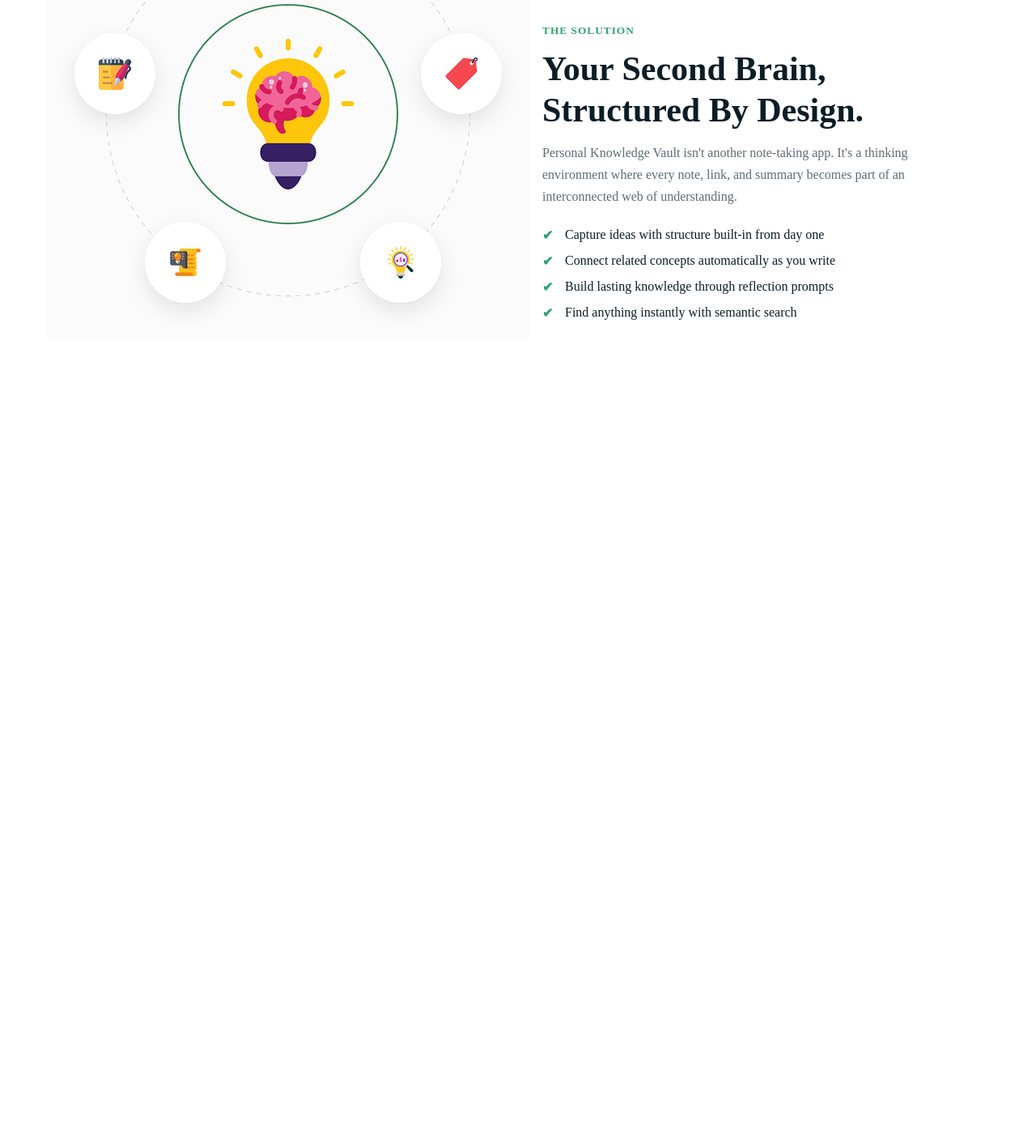
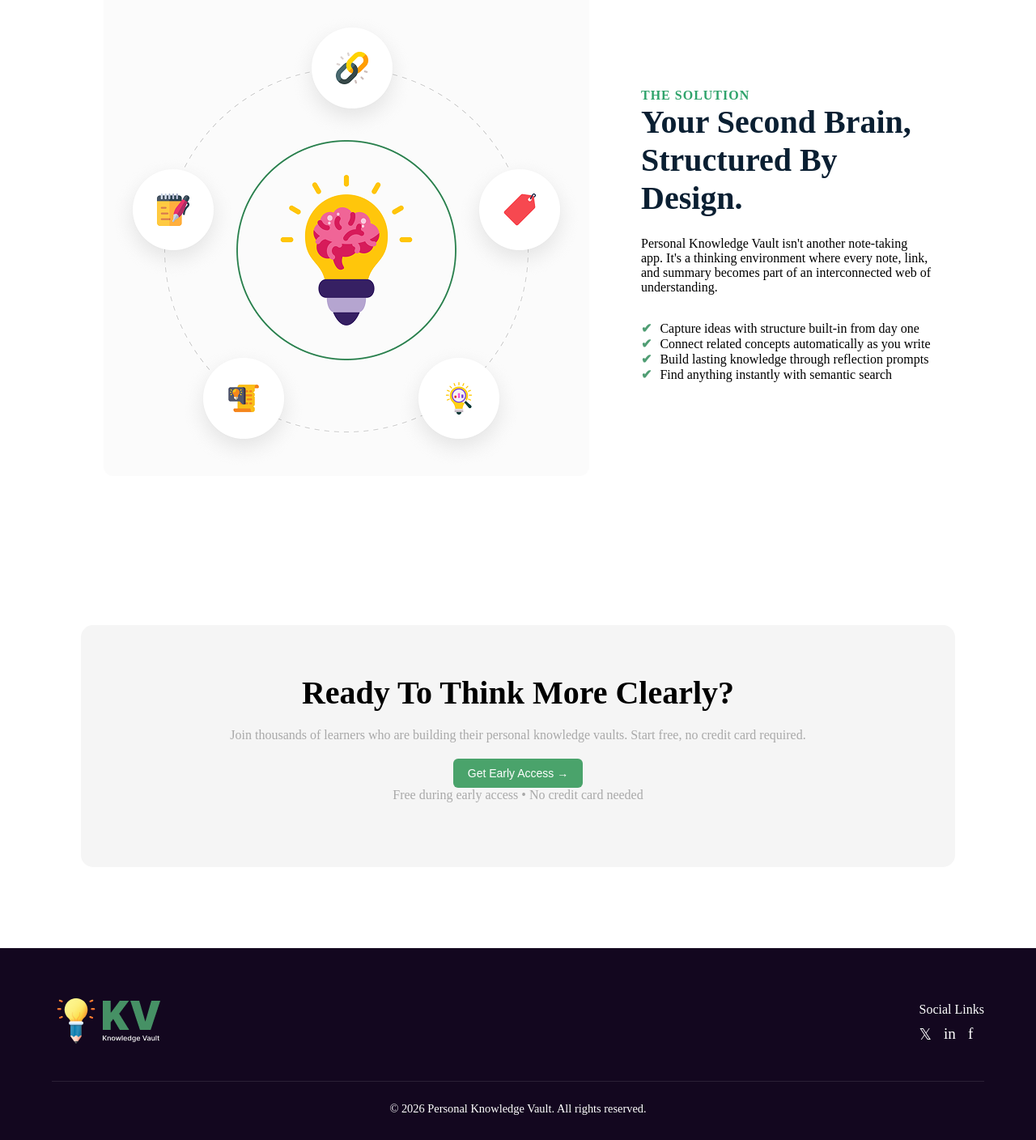
Before and after one commit to ashim200288/Assignment1, a plain HTML site: page index.html in a window 1280 px wide. Shown: the part 1401-2809 px from the top of the page at 81% size. Before the commit the page ends 1929 px from the top, so only its background shows below. Drawn offline with Linux system fonts and the light colour scheme; files whose address does not match are found by name; a web font is replaced by a local one.

Commit message:
first commit

```diff
--- a/css/styel.css
+++ b/css/styel.css
@@ -171,77 +171,91 @@
 
 /* solution */
 
-.solution {
-  padding: 100px 8%;
-  background: #ffffff;
+.solution{
+    display: flex;
+    align-items: center;
+    padding: 5rem 10%;
+    gap: 4rem;
 }
-.solution-container{
-    display: grid;
-    grid-template-columns: 1fr 1fr;
-    align-items: center;
-    gap:60px
+.solution-content h2{
+    font-size: 2.5rem;
+    margin-bottom: 1.5rem;
+    color: #0a1f32;
 }
 
-.solution-visual{
-    position: relative;
-    width: 420px;
-    height: 420px;
-    margin: auto;
-}
-.solution img{
-    margin: 20px;
-}
-
-.circle-main {
-  width: 220px;
-  height: 220px;
-  border-radius: 50%;
-  background: #fff;
-  border: 2px solid #2fa36b;
-  display: flex;
-  align-items: center;
-  justify-content: center;
-  margin: auto;
-  position: relative;
-  z-index: 2;
-}
-
-/* RIGHT CONTENT */
-.solution-content .eyebrow {
+.solution-content .label {
   color: #2fa36b;
   font-weight: 600;
   letter-spacing: 1px;
 }
-
-.solution-content h2 {
-  font-size: 42px;
-  margin: 14px 0;
-  line-height: 1.2;
-  color: #0b1d26;
+.check-list{
+    list-style: none;
+    margin-top: 2rem;
 }
 
-.solution-content p {
-  color: #5f6c72;
-  line-height: 1.7;
-  margin-bottom: 24px;
+.check-list li::before{
+    content: '✔';
+    color: #4f9d73;
+    margin-right: 10px;
+    font-weight: bold;
 }
 
-/* LIST */
-.features {
-  list-style: none;
+/* Final CTA Section Styles */
+.final-cta{
+    background: #fff;
+    padding: 100px;
+}
+.cta-card{
+    background: whitesmoke;
+    border-radius: 15px;
+    padding: 60px 40px;
+    text-align: center;
+    max-width: 1000px;
+    margin: 0 auto;
 }
 
-.features li {
-  margin-bottom: 14px;
-  padding-left: 28px;
-  position: relative;
-  color: #0b1d26;
+.cta-card h2{
+    font-size: 2.5rem;
+    margin-bottom: 20px;
 }
 
-.features li::before {
-  content: "✔";
-  position: absolute;
-  left: 0;
-  color: #2fa36b;
-  font-weight: bold;
+.cta-card p{
+    font-size: 1rem;
+    color: darkgrey;
+    margin-bottom: 20px;
 }
+
+/* site-footer */
+.site-footer{
+    background: rgb(19, 7, 31);
+    color: #fff;
+    padding: 60px 5% 30px;
+}
+
+.footer-container{
+    display: flex;
+    justify-content: space-between;
+    align-items: center;
+    max-width: 1200px;
+    margin: 0 auto 40px;
+}
+.social-icons{
+    display: flex;
+    gap: 15px;
+    margin-top: 10px;
+}
+
+.social-icons a{
+    color: #fff;
+    text-decoration: none;
+    font-size: 1.2rem;
+}
+.footer-bottom{
+    text-align: center;
+    font-size: 0.9rem;
+}
+.footer-bottom hr{
+    border: 0;
+    border-top: 1px solid rgba(255, 255, 255, 0.1);
+    margin-bottom: 25px;
+}
--- a/index.html
+++ b/index.html
@@ -87,41 +87,52 @@
 </section>
 
     <section class="solution">
-  <div class="solution-container">
-
-    <!-- LEFT GRAPHIC -->
-    <div class="solution-visual">
-      <div class="circle-main">
-        <img src="./images/knowledge.png" alt="Brain">
+  <div class="diagram-container">
+    <img src="./images/knowledge.png" alt="Second Brain Diagram">
   </div>
-    </div>
-    <!-- RIGHT CONTENT -->
   <div class="solution-content">
-      <small class="eyebrow">THE SOLUTION</small>
-
-      <h2>
-        Your Second Brain,<br>
-        Structured By Design.
-      </h2>
-
-      <p>
-        Personal Knowledge Vault isn't another note-taking app.
-        It's a thinking environment where every note, link, and
-        summary becomes part of an interconnected web of understanding.
-      </p>
-
-      <ul class="features">
+    <span class="label">THE SOLUTION</span>
+    <h2>Your Second Brain, Structured By Design.</h2>
+    <p>Personal Knowledge Vault isn't another note-taking app. It's a thinking environment where every note, link, and summary becomes part of an interconnected web of understanding.</p>
+    <ul class="check-list">
       <li>Capture ideas with structure built-in from day one</li>
       <li>Connect related concepts automatically as you write</li>
       <li>Build lasting knowledge through reflection prompts</li>
       <li>Find anything instantly with semantic search</li>
     </ul>
   </div>
+</section>
 
+<section class="final-cta">
+    <div class="cta-card">
+        <h2>Ready To Think More Clearly?</h2>
+        <p>Join thousands of learners who are building their personal knowledge vaults. Start free, no credit card required.</p>
+        <button class="btn btn-primary">Get Early Access &rarr;</button>
+        <p>Free during early access • No credit card needed</p>
     </div>
 </section>
 
 
+<footer class="site-footer">
+    <div class="footer-container">
+        <div class="logo">
+            <img src="./images/logo-footer.png" alt="KV Logo">
+        </div>
+        <div class="social-links">
+            <p>Social Links</p>
+            <div class="social-icons">
+                <a href="#">𝕏</a>
+                <a href="#">in</a>
+                <a href="#">f</a>
+            </div>
+        </div>
+    </div>
+    <div class="footer-bottom">
+        <hr>
+        <p>© 2026 Personal Knowledge Vault. All rights reserved.</p>
+    </div>
+</footer>
+
     </main>
 </body>
 </html>
```
Lines whose indentation alone changed are shown as unchanged.
